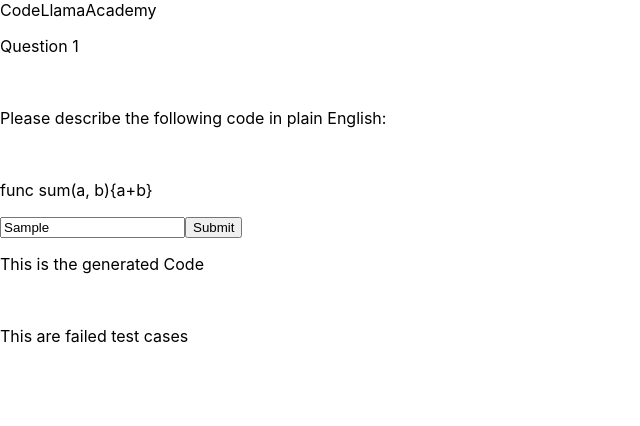
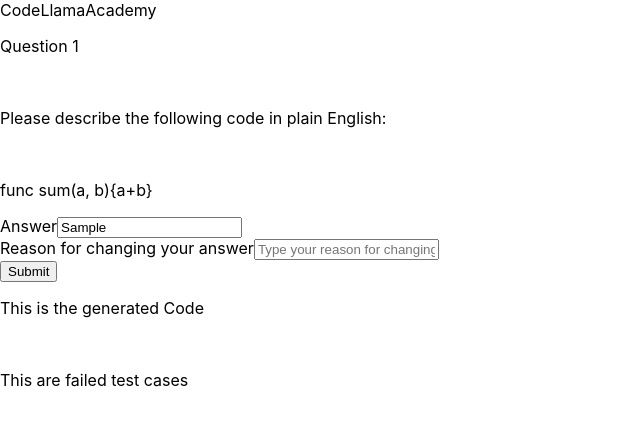
Before and after one commit to jeffreyzhai123/Code-Llama, a React (Create React App) app in the folder frontend/: page /codeQuestion in a window 1280 px wide. Both pictures are taken after typing "Sample" into the empty fields and a click on the button "Submit". Shown: the top 426 px of the page, without its empty margins (0-640 px from the left). Built offline with nearby package versions, Linux system fonts and the light colour scheme; no server answers.

Commit message:
add input box to reason of change

```diff
--- a/frontend/src/pages/codeQuestion.js
+++ b/frontend/src/pages/codeQuestion.js
@@ -18,6 +18,7 @@
     //element for second attempt
     const [generatedCode, setGC] = useState("");
     const [failedTestCase, setTestCase] = useState("");
+    const [reasonOfChange, setReason] = useState("");
 
     //go to other page
     let navigate = useNavigate();
@@ -84,6 +85,8 @@
 
             <div>
                 <form className='answer' onSubmit={handleAnsSubmit}>
+                    <label>
+                        Answer
                         <input
                             type="text"
                             name='Answer'
@@ -92,9 +95,30 @@
                             onChange = { (e) =>
                             {
                                 setAns(e.target.value)
+                            }}>
+                        </input>
+                    </label>
+
+                    <br></br>
+
+
+                    {(attempt_num === 2) &&
+                    <label>
+                        Reason for changing your answer
+                        <input type="text"
+                            name='Reason of Change'
+                            placeholder='Type your reason for changing the answer here'
+                            value = {reasonOfChange}
+                            onChange = { (e) =>
+                            {
+                                setReason(e.target.value)
+                            }}>
+                        </input>
+                    </label>
                     }
-                        }>
-                    </input>
+
+                    <br></br>
+
                     <button className='submitButton' type = "submit">Submit</button>
                 </form>
 
```
Lines whose indentation alone changed are shown as unchanged.
